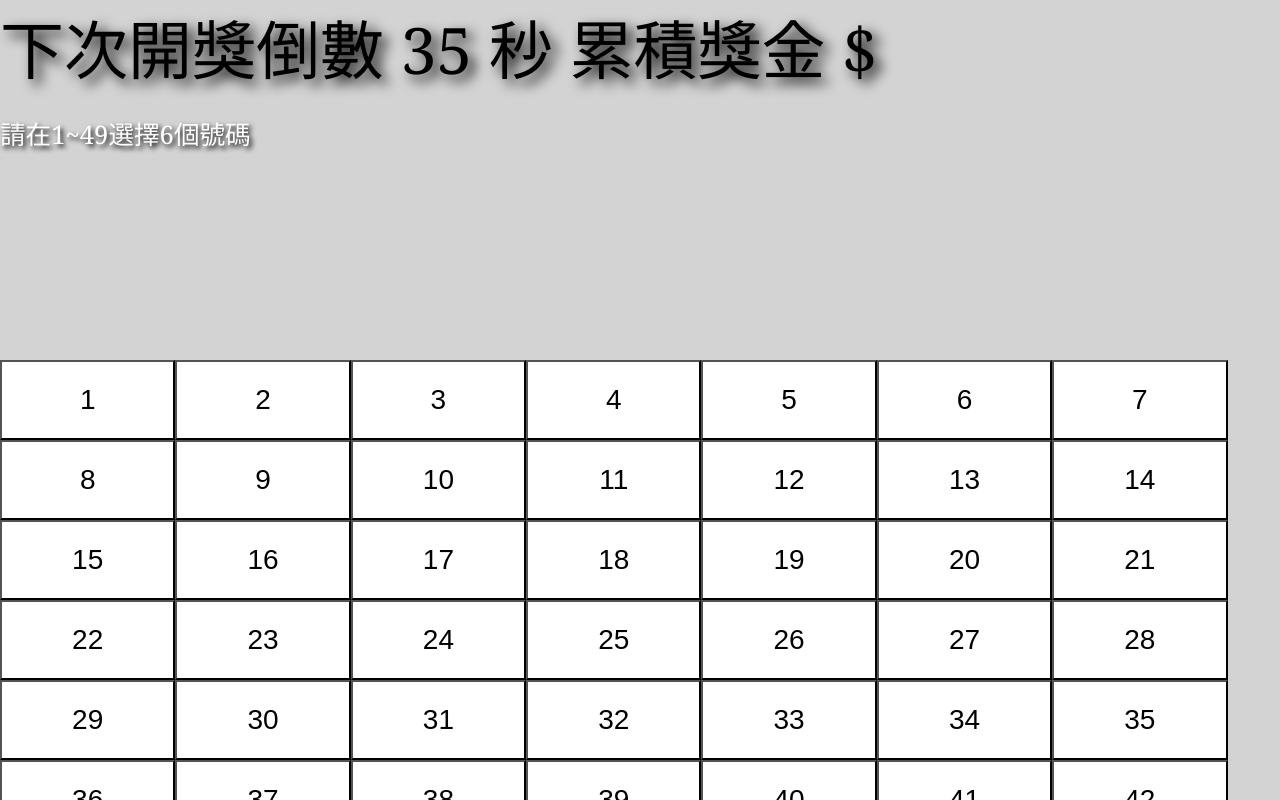
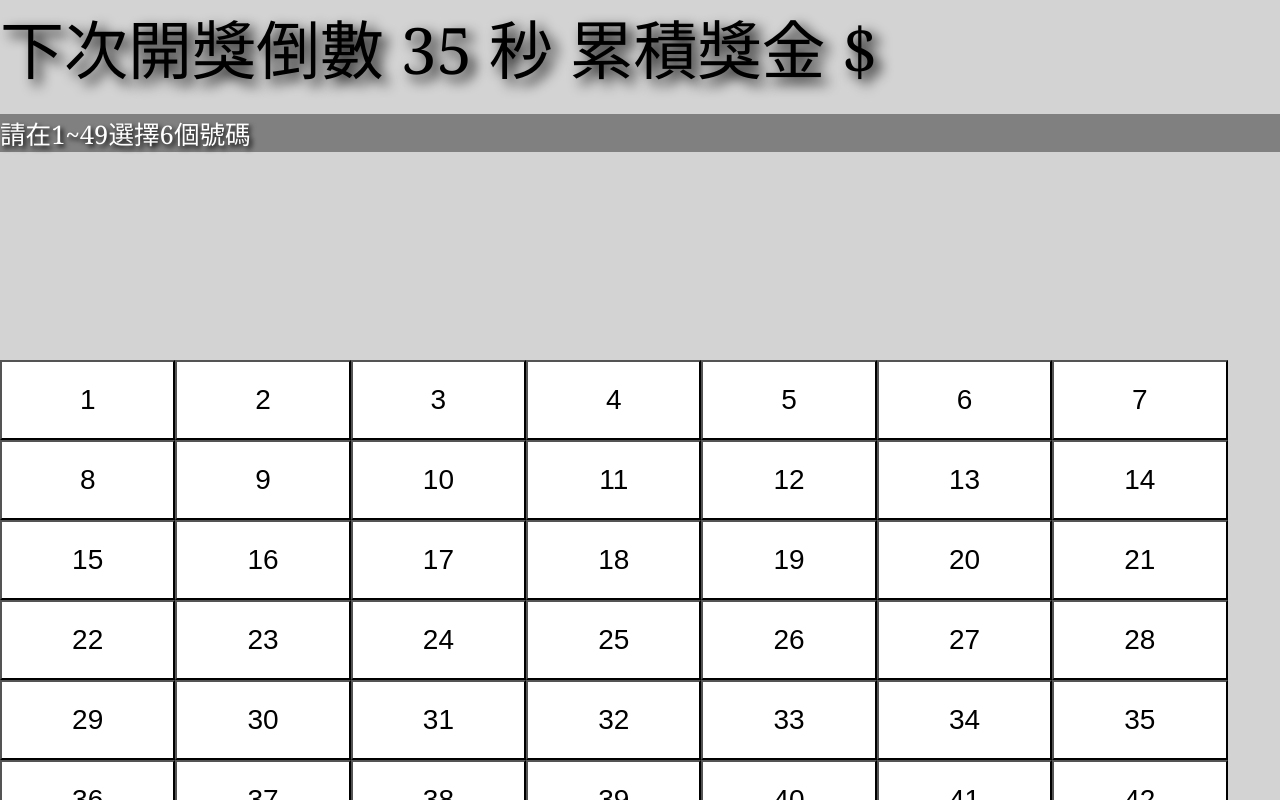
Before and after one commit to peter14067/reactjs, a React (Create React App) app in the folder myfirstreact/: page / in a window 1280 px wide. Shown: the top 800 px of the page. Built offline with nearby package versions, Linux system fonts and the light colour scheme.

Commit message:
myfirstreact

```diff
--- a/myfirstreact/src/index.js
+++ b/myfirstreact/src/index.js
@@ -588,16 +588,13 @@ componentWillUnmount() {
       <div class="h1">下次開獎倒數  {this.state.time}  秒    累積獎金 $ {this.state.money}  </div>
           </div>
       <div  style={{backgroundColor:"lightgrey",width:"100%"}}>
-      <div><h2 style={{backgroundColor:"lightgrey"}}> {this.state.hint}</h2>
+      <div><h2 style={{backgroundColor:"grey"}}> {this.state.hint}</h2>
       <div class="p3">{selectnumber}</div>
       </div>
       <div class='container1' >{lotterynumber}      </div>
 
      </div>
 
-     <div class="empty">
-
-      </div>
 
      <div >
 
```
